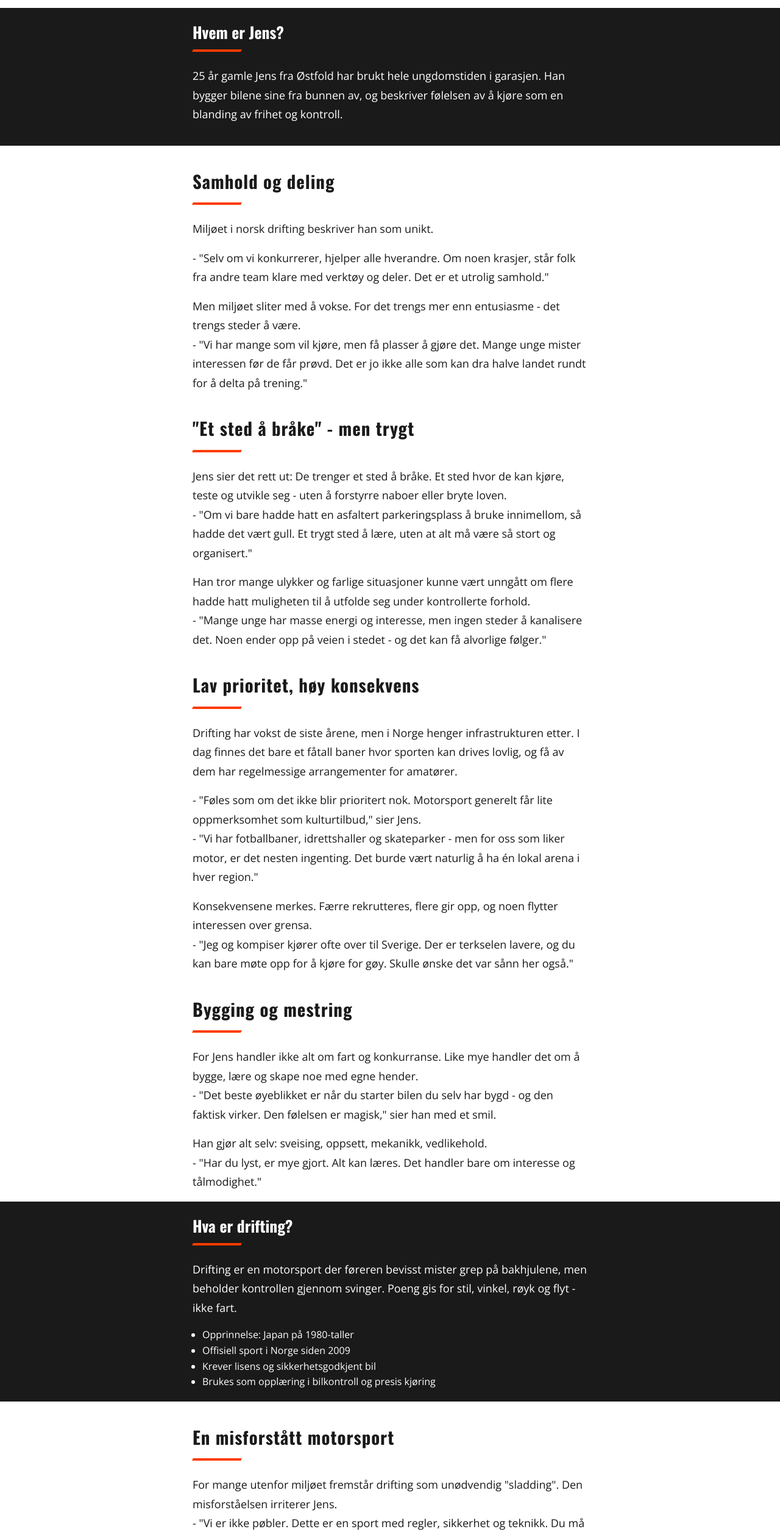
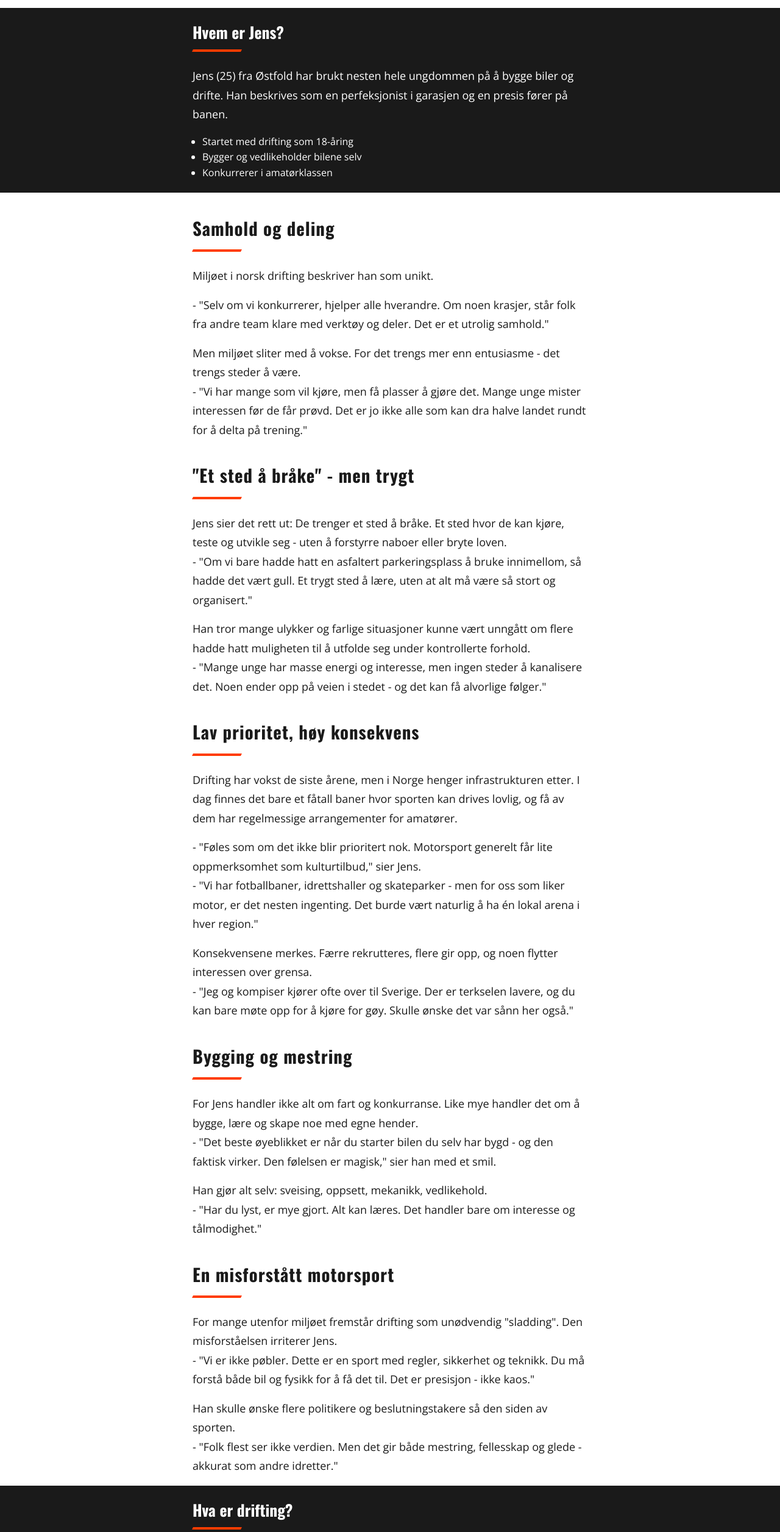
Before and after one commit to mokkajave/komdesign, a plain HTML site: page sak2/index.html in a window 1280 px wide. Shown: the part 2043-4556 px from the top of the page at 61% size. Drawn offline with nearby package versions, Linux system fonts and the light colour scheme.

Commit message:
små endringer

```diff
--- a/sak2/index.html
+++ b/sak2/index.html
@@ -97,10 +97,14 @@
                     <h3 class="fade-up-swipe delay-0">Hvem er Jens?</h3>
                     <div class="divider fade-up-swipe fade-up-skew delay-1"></div>
                     <p class="fade-up-swipe delay-2">
-                        25 år gamle Jens fra Østfold har brukt hele ungdomstiden i garasjen.
-                        Han bygger bilene sine fra bunnen av, og beskriver følelsen av å kjøre
-                        som en blanding av frihet og kontroll.
+                        Jens (25) fra Østfold har brukt nesten hele ungdommen på å bygge biler og drifte.
+                        Han beskrives som en perfeksjonist i garasjen og en presis fører på banen.
                     </p>
+                    <ul class="fade-up-swipe delay-3">
+                        <li>Startet med drifting som 18-åring</li>
+                        <li>Bygger og vedlikeholder bilene selv</li>
+                        <li>Konkurrerer i amatørklassen</li>
+                    </ul>
                 </div>
             </section>
 
@@ -177,23 +181,6 @@
                 </p>
             </section>
 
-            <section class="color-swipe-section">
-                <div class="text-container">
-                    <h3 class="fade-up-swipe delay-0">Hva er drifting?</h3>
-                    <div class="divider fade-up-swipe fade-up-skew delay-1"></div>
-                    <p class="fade-up-swipe delay-2">
-                        Drifting er en motorsport der føreren bevisst mister grep på bakhjulene,
-                        men beholder kontrollen gjennom svinger. Poeng gis for stil, vinkel, røyk og flyt - ikke fart.
-                    </p>
-                    <ul class="fade-up-swipe delay-3">
-                        <li>Opprinnelse: Japan på 1980-taller</li>
-                        <li>Offisiell sport i Norge siden 2009</li>
-                        <li>Krever lisens og sikkerhetsgodkjent bil</li>
-                        <li>Brukes som opplæring i bilkontroll og presis kjøring</li>
-                    </ul>
-                </div>
-            </section>
-
             <section class="text-container">
                 <h2>En misforstått motorsport</h2>
                 <div class="divider"></div>
@@ -211,6 +198,23 @@
                 <p>
 
                 </p>
+            </section>
+
+             <section class="color-swipe-section">
+                <div class="text-container">
+                    <h3 class="fade-up-swipe delay-0">Hva er drifting?</h3>
+                    <div class="divider fade-up-swipe fade-up-skew delay-1"></div>
+                    <p class="fade-up-swipe delay-2">
+                        Drifting er en motorsport der føreren bevisst mister grep på bakhjulene,
+                        men beholder kontrollen gjennom svinger. Poeng gis for stil, vinkel, røyk og flyt - ikke fart.
+                    </p>
+                    <ul class="fade-up-swipe delay-3">
+                        <li>Opprinnelse: Japan på 1980-tallet</li>
+                        <li>Offisiell sport i Norge siden 2009</li>
+                        <li>Krever lisens og sikkerhetsgodkjent bil</li>
+                        <li>Brukes som opplæring i bilkontroll og presis kjøring</li>
+                    </ul>
+                </div>
             </section>
 
             <section class="text-container">
```
Also changed, not shown: sak4/index.html (+1 -1 lines).
